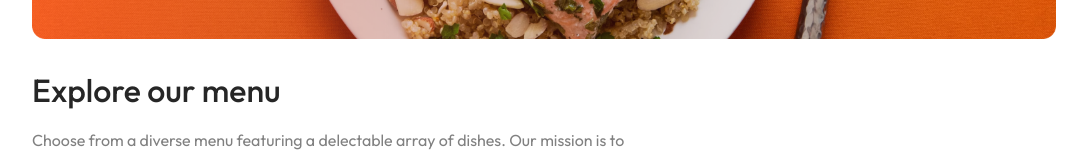
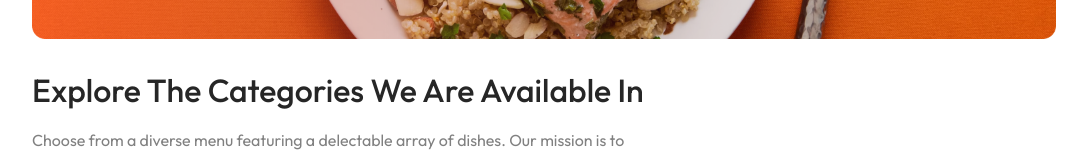
Before and after one commit to 8amankumarsingh/verceldeploy, a React (Vite) app: page / in a window 1280 px wide. Shown: the part 507-659 px from the top of the page, without its empty margins (96-1183 px from the left). Built offline with nearby package versions, Linux system fonts and the light colour scheme; no server answers.

Commit message:
Update ExploreMenu.jsx

```diff
--- a/src/components/ExploreMenu/ExploreMenu.jsx
+++ b/src/components/ExploreMenu/ExploreMenu.jsx
@@ -8,7 +8,7 @@ const ExploreMenu = ({category,setCategory}) => {
 
   return (
     <div className='explore-menu' id='explore-menu'>
-      <h1>Explore our menu</h1>
+      <h1>Explore The Categories We Are Available In</h1>
       <p className='explore-menu-text'>Choose from a diverse menu featuring a delectable array of dishes. Our mission is to satisfy your cravings and elevate your dining experience, one delicious meal at a time.</p>
       <div className="explore-menu-list">
         {menu_list.map((item,index)=>{
```
